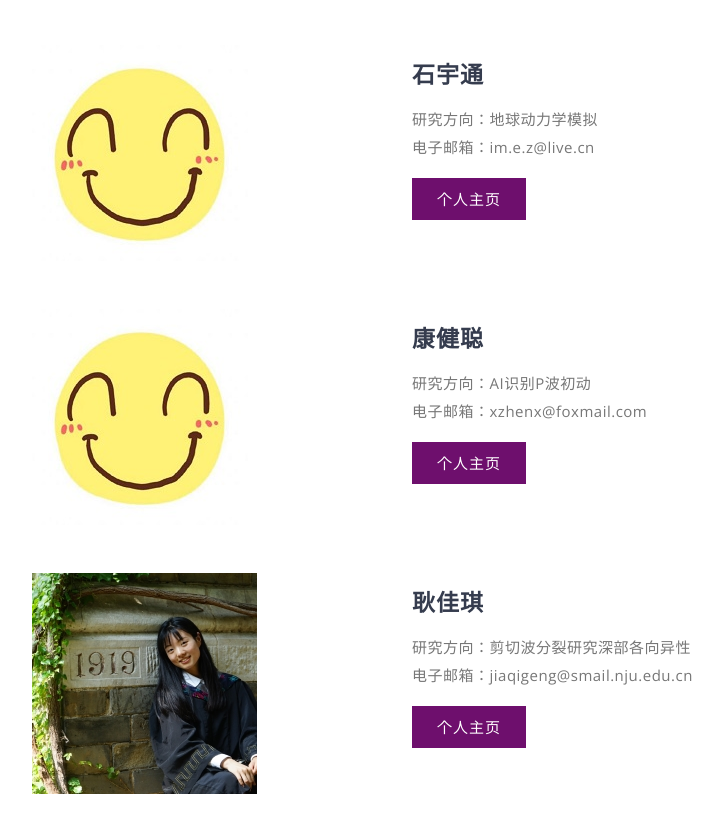
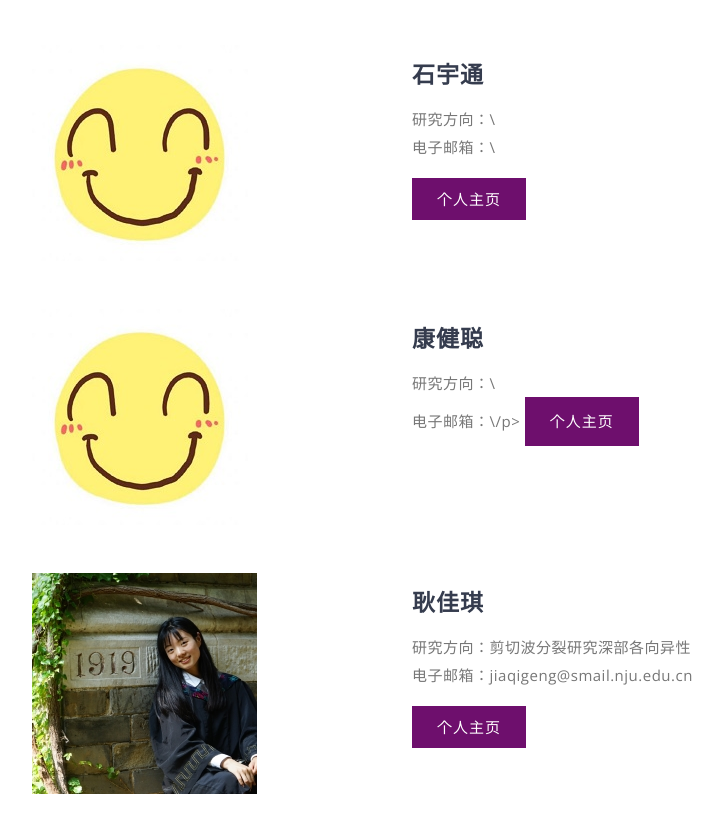
Before and after one commit to njugeophysics/temporary, a plain HTML site: page people.html in a window 1280 px wide. Shown: the part 7106-7945 px from the top of the page, without its empty margins (243-966 px from the left). Drawn offline with nearby package versions, Linux system fonts and the light colour scheme.

Commit message:
Update people.html

```diff
--- a/people.html
+++ b/people.html
@@ -320,7 +320,7 @@
 </div>
 <div class="col-lg-5 mb-lg-5 mb-4 col-xl-4">
 <h4 class="my-3">石宇通</h4>
-<p class="my-3">研究方向：地球动力学模拟</br>电子邮箱：im.e.z@live.cn</p>
+<p class="my-3">研究方向：\</br>电子邮箱：\</p>
 <a href="ao.html" class="btn-banner" target="_blank"> 个人主页 </a>
 </div>
 
@@ -329,7 +329,7 @@
 </div>
 <div class="col-lg-5 mb-lg-5 mb-4 col-xl-4">
 <h4 class="my-3">康健聪</h4>
-<p class="my-3">研究方向：AI识别P波初动</br>电子邮箱：xzhenx@foxmail.com</p>
+<p class="my-3">研究方向：\</br>电子邮箱：\/p>
 <a href="ao.html" class="btn-banner" target="_blank"> 个人主页 </a>
 </div>
 
```
